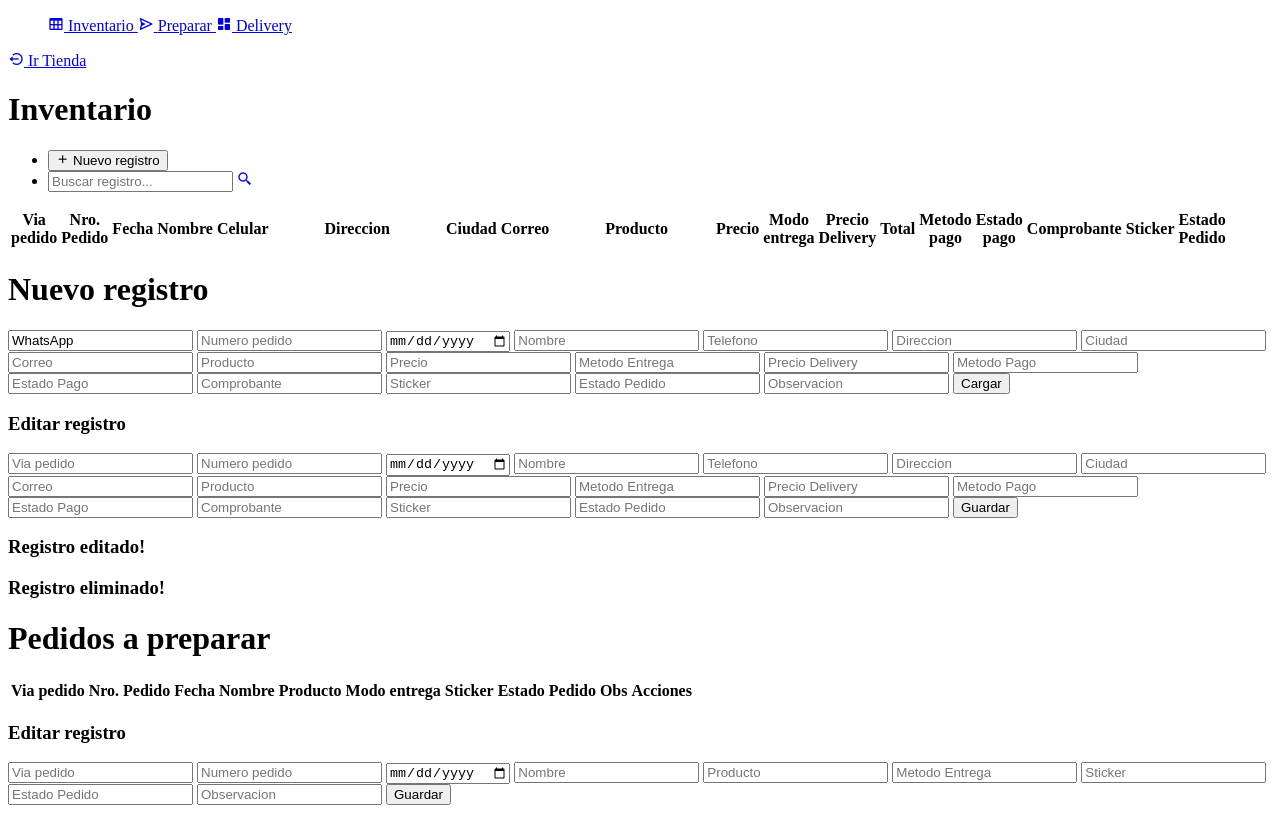
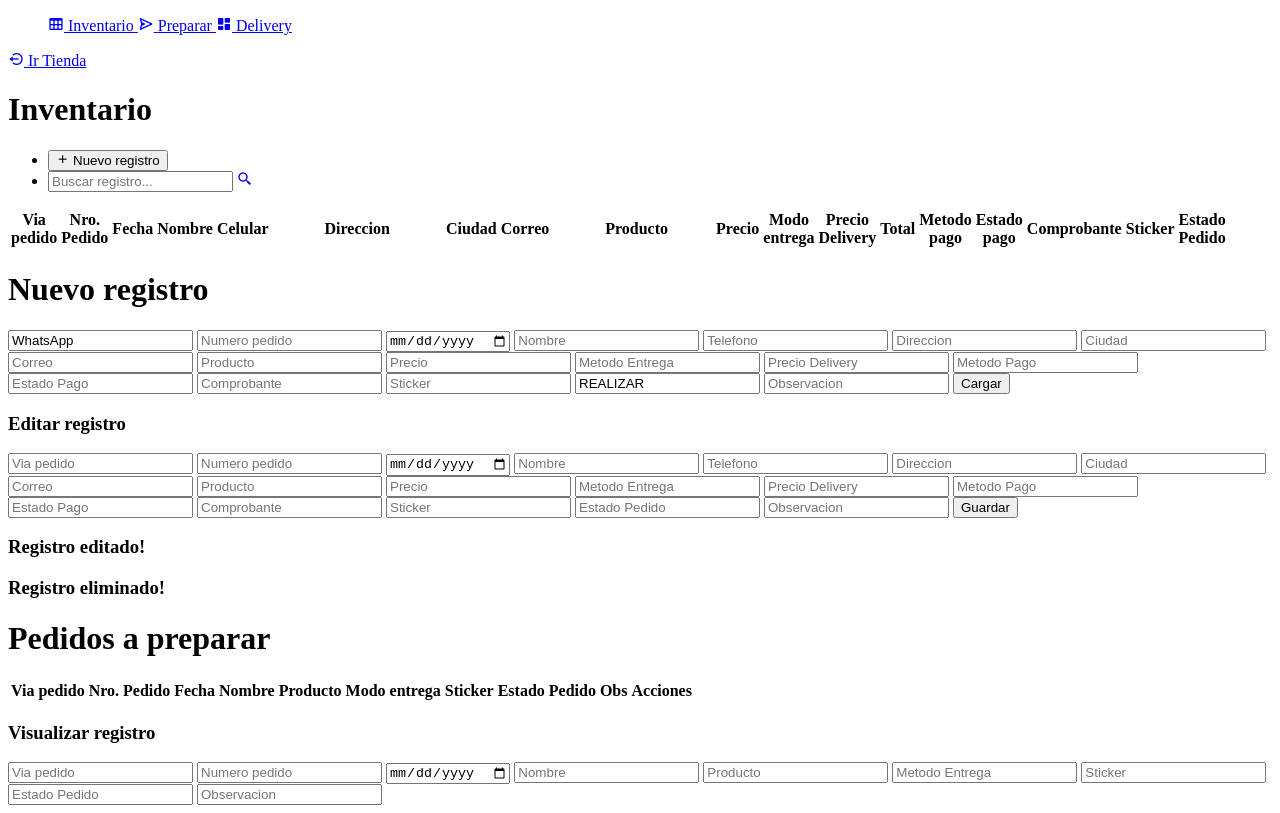
Before and after one commit to gonove/FiloApp, a website: page docs/index.html in a window 1280 px wide. Shown: the part 47-860 px from the top of the page. Drawn offline with nearby package versions, Linux system fonts and the light colour scheme; files that its build step writes are made by us from their sources; no server answers.

Commit message:
Docs reparado.

```diff
--- a/docs/index.html
+++ b/docs/index.html
@@ -134,7 +134,7 @@
                         <input type="text" name="EstadoPago" placeholder="Estado Pago">
                         <input type="text" name="Comprobante" placeholder="Comprobante">
                         <input type="text" name="Sticker" placeholder="Sticker">
-                        <input type="text" name="EstadoPedido" placeholder="Estado Pedido">
+                        <input type="text" name="EstadoPedido" placeholder="Estado Pedido" value="REALIZAR">
                         <input type="text" name="Obs" placeholder="Observacion">
                         <button class="btn btn-modal">Cargar</button>
                     </form>
@@ -229,7 +229,7 @@
         <div class="edit-modal2 modal-wrapper">
             <div class="modal">
                 <div class="modal-header">
-                    <h3>Editar registro</h3>
+                    <h3>Visualizar registro</h3>
                 </div>
                 <div class="modal-body">
                     <form class="form">
@@ -242,7 +242,6 @@
                         <input type="text" name="Sticker" placeholder="Sticker">
                         <input type="text" name="EstadoPedido" placeholder="Estado Pedido">
                         <input type="text" name="Obs" placeholder="Observacion">
-                        <button class="btn btn-guardar">Guardar</button>
                     </form>
                 </div>
             </div>
--- a/docs/styles.css
+++ b/docs/styles.css
@@ -273,7 +273,7 @@ box-shadow: 0px 0px 10px 0px rgba(149,40,96,1);
   border: none;
 }
 
-.btn-guardar, .btn-delete, .btn-modal {
+.btn-guardar, .btn-delete, .btn-modal, .btn-listo {
   background: #952860;
   border: none;
   color: #fff;
```
